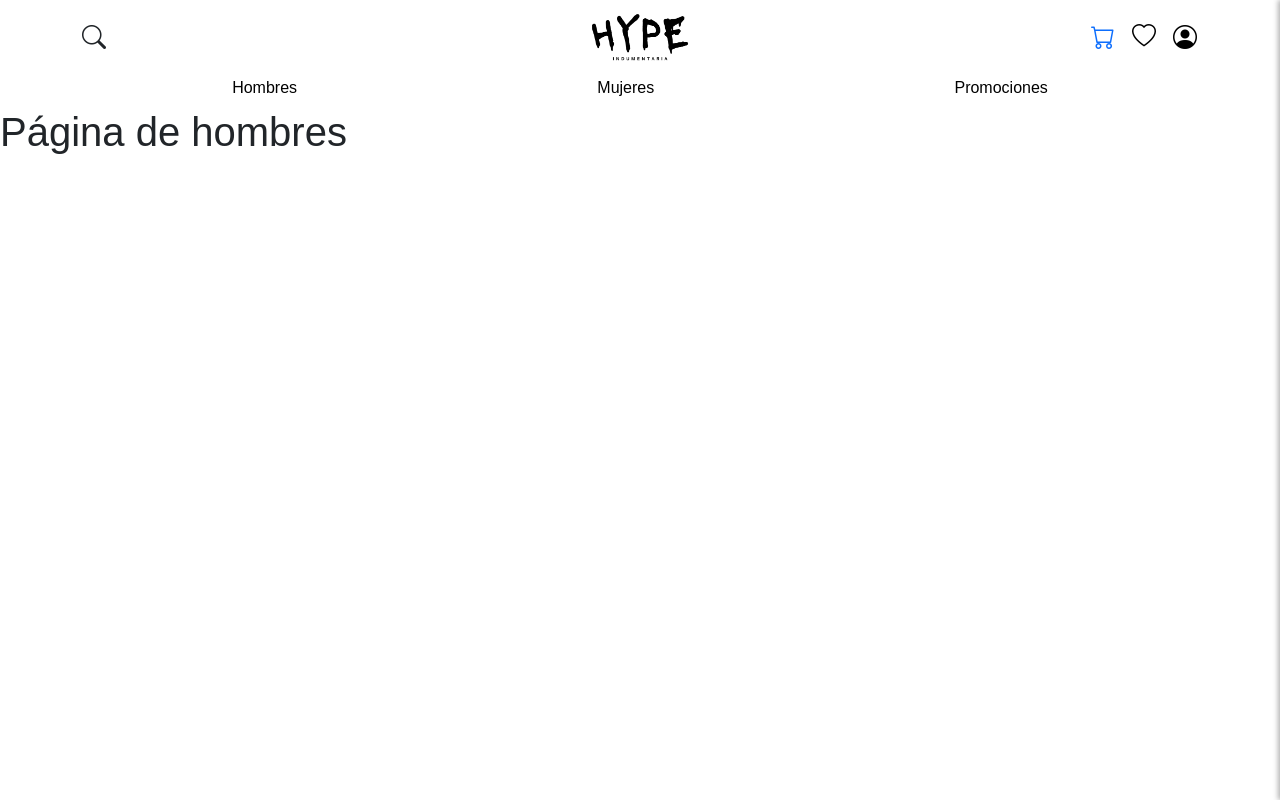
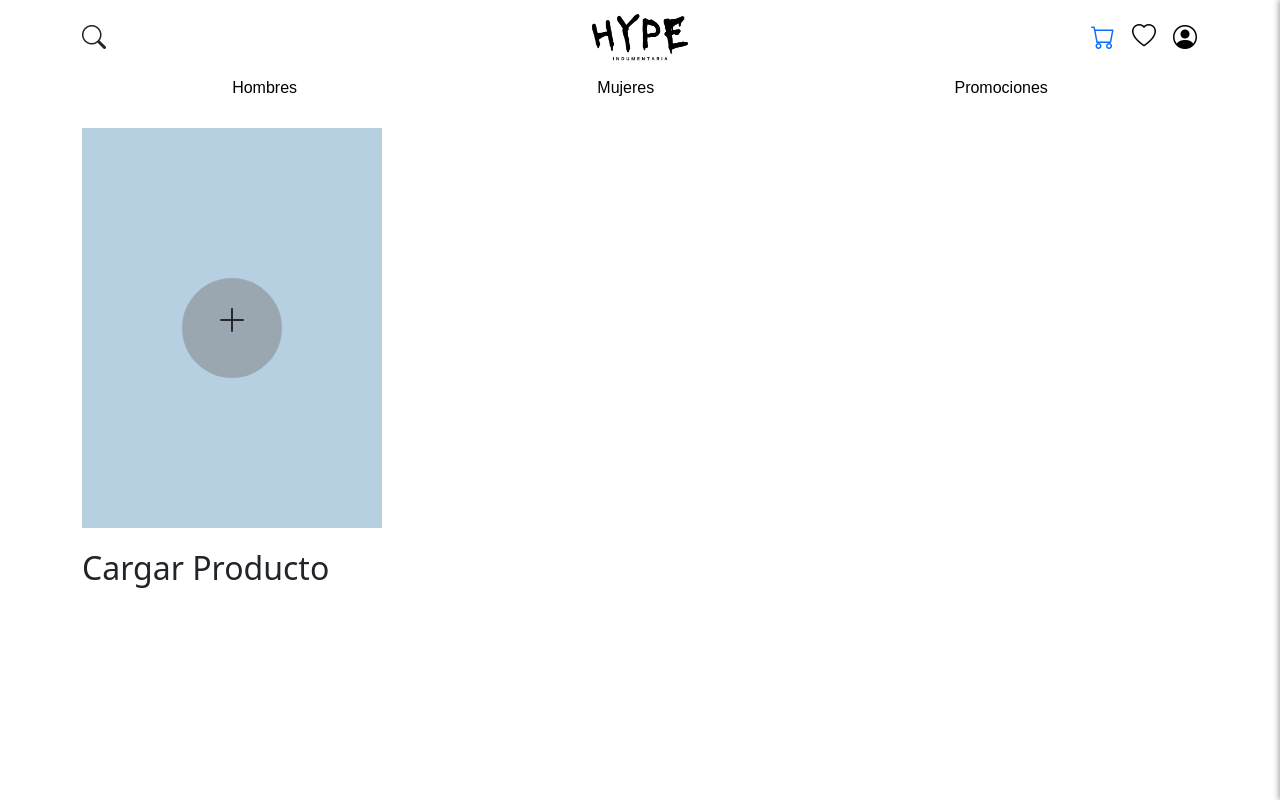
Before and after one commit to SebastianDelage/E-Commerce-Algoritmos, a React (Vite) app in the folder E-commerce/E-commerce/: page /hombres in a window 1280 px wide. Built offline with nearby package versions, Linux system fonts and the light colour scheme; a web font is replaced by a local one.

Commit message:
Diseño de card para añadir producto

```diff
--- a/E-commerce/E-commerce/src/Vistas/Hombres.jsx
+++ b/E-commerce/E-commerce/src/Vistas/Hombres.jsx
@@ -1,3 +1,28 @@
+import "../assets/styles/ProductItem.css";
+
 export default function Hombres() {
-    return <h1>Página de hombres</h1>;
+    return (
+      <div className="container">
+        <div className="row">
+          <div className="col productCardAddCol">
+            <div className="row">
+              <div className="mb-3">
+                <div className="productCardAdd align-content-center">
+                  <div className="squarePlus">
+                    <p className="productCard-text"><i className="bi bi-plus-lg"></i></p>
+                  </div>
+                </div>
+              </div>
+            </div>
+            <div className="row">
+              <div className="col">
+                <div className="productCard-subtitle">
+                  <p className="productCard-text">Cargar Producto</p>
+                </div>
+              </div>
+            </div>
+          </div>
+        </div>
+      </div>
+    );
   }
--- a/E-commerce/E-commerce/src/assets/styles/ProductItem.css
+++ b/E-commerce/E-commerce/src/assets/styles/ProductItem.css
@@ -24,3 +24,47 @@
   .product-details p {
     margin: 0.2rem 0 0;
   }
+
+  .productCardAdd{
+    margin-top: 20px;
+    min-width: 100px;
+    max-width: 300px;
+    min-height: 400px;
+    max-height: 600px;
+    background-color: rgb(182, 208, 226);
+    display: flex;
+    flex-direction: column;
+    justify-content: center;
+    align-items: center;
+    text-align: center;
+  }
+
+  .squarePlus{
+    align-content: center;
+    background-color: rgba(128, 128, 128, 0.5);
+    max-width: 100px;
+    max-height: 100px;
+    min-height: 100px;
+    min-width: 100px;
+    border-radius: 50%;
+    display: flex;
+    flex-direction: column;
+    justify-content: center;
+    align-items: center;
+    text-align: center;
+  }
+
+  @import url('https://fonts.googleapis.com/css2?family=Roboto:ital,wght@0,100..900;1,100..900&display=swap');
+.productCard-text{
+  font-family: system-ui, -apple-system, BlinkMacSystemFont, 'Segoe UI', Roboto, Oxygen, Ubuntu, Cantarell, 'Open Sans', 'Helvetica Neue', sans-serif;
+  font-size: xx-large;
+}
+
+.producCardAddCol{
+  margin-top: 20px;
+  min-width: 100px;
+  max-width: 300px;
+  min-height: 400px;
+  max-height: 600px;
+
+}
```
Also changed, not shown: E-commerce/E-commerce/src/assets/styles/Hombres.css (added).
